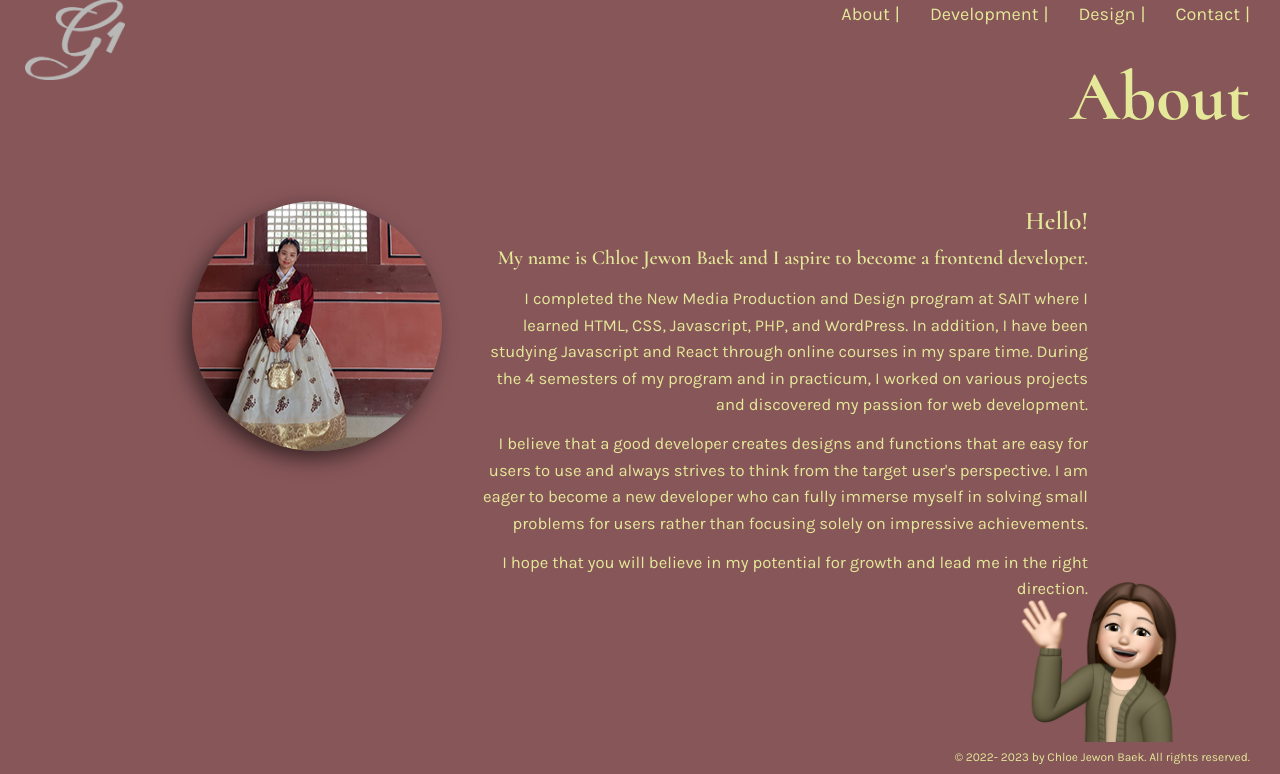
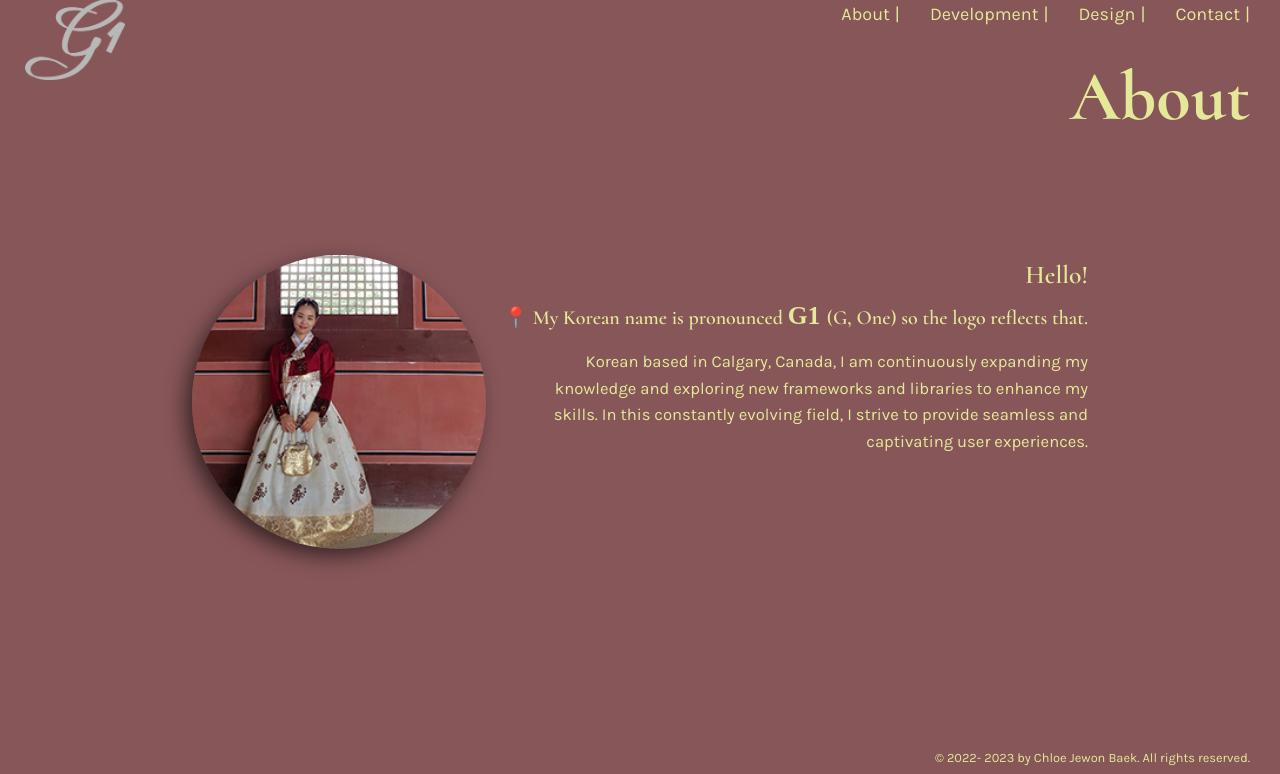
Before and after one commit to chloe-baek/portfolio-2023, a PHP site: page /about in a window 1280 px wide. Shown: the part 26-800 px from the top of the page. Run offline with PHP 8.4, Linux system fonts and the light colour scheme; some libraries are stand-ins or nearby versions; some web fonts are replaced.

Commit message:
update responsive

```diff
--- a/about.php
+++ b/about.php
@@ -7,21 +7,16 @@
             sizes="(max-width: 56.23em) 20vw, (max-width: 37.5em) 30vw, 250px" src="images/profile.jpg"
             alt="chloe's profile image" class="about__img">
 
-        <div class="about_para">
-            <p class="about__p-first about__p-firstIntro">Hello!</p>
-            <p class="about__p-first">My name is Chloe Jewon Baek and I aspire to become a frontend
-                developer.</p>
+        <div class="about__para">
+            <p class="about__p-first ">Hello!</p>
+            <p class="about__p-first">
+                &#128205; My Korean name is pronounced <span>G1 </span>(G, One) so the logo reflects that. </p>
             <br>
-            <p class="about__p">I
-                completed the New Media Production and Design program at SAIT where I learned HTML, CSS,
-                Javascript,
-                PHP, and WordPress. In addition, I have been studying Javascript and React through online
-                courses in
-                my spare time. During the 4 semesters of my program and in practicum, I worked on various
-                projects
-                and discovered my passion for web development.</p>
+            <p class="about__p">Korean based in Calgary, Canada, I am continuously expanding my knowledge and exploring
+                new frameworks and libraries to enhance my skills. In this constantly evolving field, I strive to
+                provide seamless and captivating user experiences.</p>
             <br>
-            <p class="about__p">I believe that a good developer creates designs and
+            <!-- <p class="about__p">I believe that a good developer creates designs and
                 functions that are easy for users to use and
                 always strives to think from the target user's perspective. I am eager to become a new developer
                 who
@@ -30,10 +25,10 @@
             <br>
             <p class="about__p"> I hope that you will believe in my potential for growth and lead me in
                 the
-                right direction.</p>
+                right direction.</p> -->
         </div>
     </div>
-    <img src="./images/avartar.png" alt="chloe's avartar profile image" class="about__img-avartar ">
+
 </section>
 
 <?php include('includes/footer.php') ?>
--- a/css/style.css
+++ b/css/style.css
@@ -120,12 +120,10 @@ a {
     @media only screen and (max-width: 56.25em) {
       .about__container {
         display: block;
-        width: 90vw;
-        transform: translate(0, 0); } }
+        width: 90vw; } }
   .about__img {
     width: 100%;
     height: 100%;
-    min-height: 160px;
     max-width: 360px;
     max-height: 360px;
     border-radius: 50%;
@@ -140,15 +138,10 @@ a {
       .about__img {
         display: none; } }
     .about__img-avartar {
-      position: fixed;
-      left: 77%;
-      top: 72%;
-      width: clamp(160px, 15vw, 260px);
-      height: clamp(160px, 15vw, 260px);
-      z-index: -99; }
-      @media only screen and (max-width: 56.25em) {
-        .about__img-avartar {
-          display: none; } }
+      width: 20%; }
+  @media only screen and (max-width: 37.5em) {
+    .about__para {
+      transform: none; } }
   .about__p {
     text-align: right;
     padding-left: 3rem;
@@ -162,10 +155,14 @@ a {
       font-size: clamp(2rem, 1.5vw, 3rem);
       font-weight: 600;
       text-align: right;
-      padding-left: 3rem;
       line-height: 1.6; }
-    .about__p-firstIntro {
-      font-size: clamp(2.5rem, 2vw, 4rem); }
+      .about__p-first:nth-child(1) {
+        font-size: clamp(2.5rem, 2vw, 4rem); }
+      .about__p-first span {
+        font-family: 'mina', serif;
+        font-weight: 900;
+        font-style: normal;
+        font-size: clamp(1.5rem, 2vw, 3.5rem); }
 
 .contact {
   height: 87vh;
@@ -537,7 +544,7 @@ strong {
 .footer {
   height: 3vh; }
   .footer__para {
-    font-size: clamp(1.2rem, 0.8vw, 1.5rem);
+    font-size: clamp(1.2rem, 1vw, 1.5rem);
     text-align: right;
     padding-right: 3rem; }
   @media only screen and (max-width: 56.25em) {
--- a/sass/layout/_about.scss
+++ b/sass/layout/_about.scss
@@ -1,6 +1,7 @@
 .about {
   height: 87vh;
   position: relative;
+
   &__container {
     display: flex;
     justify-content: center;
@@ -11,14 +12,13 @@
       display: block;
       // overflow-y: auto;
       width: 90vw;
-      transform: translate(0, 0);
+      // transform: translate(0, 0);
     }
   }
 
   &__img {
     width: 100%;
     height: 100%;
-    min-height: 160px;
     max-width: 360px;
     max-height: 360px;
     border-radius: 50%;
@@ -34,16 +34,23 @@
     }
 
     &-avartar {
-      position: fixed;
-      left: 77%;
-      top: 72%;
-      width: clamp(160px, 15vw, 260px);
-      height: clamp(160px, 15vw, 260px);
-      z-index: -99;
+      width: 20%;
+      // position: fixed;
+      // left: 77%;
+      // top: 72%;
+      // width: clamp(160px, 15vw, 260px);
+      // height: clamp(160px, 15vw, 260px);
+      // z-index: -99;
 
-      @include respond(tab-port) {
-        display: none;
-      }
+      // @include respond(tab-port) {
+      //   display: none;
+      // }
+    }
+  }
+
+  &__para {
+    @include respond(phone) {
+      transform: none;
     }
   }
   &__p {
@@ -60,13 +67,23 @@
       font-size: clamp(2rem, $font-size-lg, 3rem);
       font-weight: 600;
       text-align: right;
-      padding-left: 3rem;
+      // padding-left: 3rem;
       line-height: 1.6;
+
+      &:nth-child(1) {
+        font-size: clamp(2.5rem, $font-size-xl, 4rem);
+      }
+      span {
+        font-family: 'mina', serif;
+        font-weight: 900;
+        font-style: normal;
+        font-size: clamp(1.5rem, $font-size-xl, 3.5rem);
+      }
     }
 
-    &-firstIntro {
-      font-size: clamp(2.5rem, $font-size-xl, 4rem);
-    }
+    // &-firstIntro {
+    //   font-size: clamp(2.5rem, $font-size-xl, 4rem);
+    // }
     // font-size: clamp(min, vw, max)
   }
 }
--- a/sass/layout/_contact.scss
+++ b/sass/layout/_contact.scss
@@ -5,11 +5,12 @@
     @include absCenter;
     display: flex;
     flex-direction: column;
-    font-size: $font-size-lg;
+    // font-size: $font-size-lg;
     text-align: center;
   }
   &__link {
     padding-bottom: 1.7rem;
+    font-size: clamp(1.3rem, $font-size-lg, 2.5rem);
     @include respond(phone) {
       font-size: 1rem;
     }
@@ -21,5 +22,5 @@
 .fab,
 .fa-solid {
   padding: 0 1rem 0 0;
-  font-size: $font-size-xl;
+  font-size: clamp(1.3rem, $font-size-xl, 2.5rem);
 }
--- a/sass/layout/_design.scss
+++ b/sass/layout/_design.scss
@@ -11,33 +11,35 @@
   }
   &__container {
     padding: 2rem;
-    margin: 15rem auto;
+    margin: 3rem auto;
     list-style: none;
     transition: all 0.5 ease-in-out;
   }
 
-  &__figure {
-    width: 100%;
-    height: auto;
-  }
+  // &__figure {
+  //   width: 100%;
+  //   height: auto;
+  // }
   &__img {
     width: 100%;
     height: auto;
   }
   &__caption {
     text-align: right;
+    font-size: $font-size-sm;
   }
 
   &__heading {
     font-weight: 700;
-    font-size: 1.6vw;
+    font-size: clamp(1.5rem, 1.6vw, 2.5rem);
+    padding: 1rem 0;
     &:hover {
       transform: rotate(0);
     }
   }
 
   &__para-des {
-    border-bottom: 1px solid;
-    padding-bottom: 2px;
+    border-top: 1px solid;
+    padding: 2px 0;
   }
 }
--- a/sass/layout/_header.scss
+++ b/sass/layout/_header.scss
@@ -91,18 +91,41 @@
   justify-content: center;
   align-items: center;
   height: 87vh;
+
+  &__header {
+    display: flex;
+    justify-content: center;
+    align-items: end;
+  }
   &__heading {
-    font-size: clamp(5.5rem, 9vw, 13rem);
+    font-size: clamp(4rem, 9vw, 13rem);
   }
 
   &__para {
     font-size: clamp(1.2rem, $font-size-df, 3rem);
     line-height: 1.7;
+    padding: 1.3rem;
+    text-align: center;
+    width: 60%;
+    &:last-child {
+      font-size: clamp(1.3rem, $font-size-lg, 3rem);
+      font-family: 'Cormorant', serif;
+      border-top: 1px solid;
+    }
+    // &-2 {
+    //   width: 60%;
+    //   font-family: 'Cormorant', serif;
+    // }
+
     span {
       font-family: 'mina', serif;
       font-weight: 900;
       font-style: normal;
-      font-size: 3rem;
+      font-size: clamp(1.5rem, $font-size-xl, 3.5rem);
     }
   }
+
+  &__para > strong {
+    font-size: $font-size-lg;
+  }
 }
--- a/sass/layout/_work.scss
+++ b/sass/layout/_work.scss
@@ -8,6 +8,7 @@
   &__container {
     width: 90vw;
     border: 1px solid;
+    border-radius: 10px;
     padding: 2rem;
     margin: 15rem auto;
     list-style: none;
@@ -42,7 +43,7 @@
       border-top-right-radius: 3rem;
       @include respond(tab-port) {
         border: none;
-        padding-left: 0;
+        padding-right: 0;
       }
     }
 
@@ -67,9 +68,9 @@
     transform: translate(-50%, -50%);
     -webkit-transform: translate(-50%, -50%);
 
-    &:hover {
-      filter: drop-shadow(0 0 0.75rem black);
-    }
+    // &:hover {
+    //   filter: drop-shadow(0 0 0.75rem black);
+    // }
     @include respond(tab-port) {
       position: static;
       transform: translate(0, 0);
--- a/sass/pages/_home.scss
+++ b/sass/pages/_home.scss
@@ -15,7 +15,7 @@
 .footer {
   height: 3vh;
   &__para {
-    font-size: clamp(1.2rem, $font-size-xs, 1.5rem);
+    font-size: clamp(1.2rem, $font-size-sm, 1.5rem);
     text-align: right;
     padding-right: 3rem;
   }
```
Also changed, not shown: other parts of css/style.css (+28 -18 lines), design.php (+12 -14 lines), index.php (+12 -6 lines), script/home.js (+30 -30 lines), work.php (+77 -54 lines).
